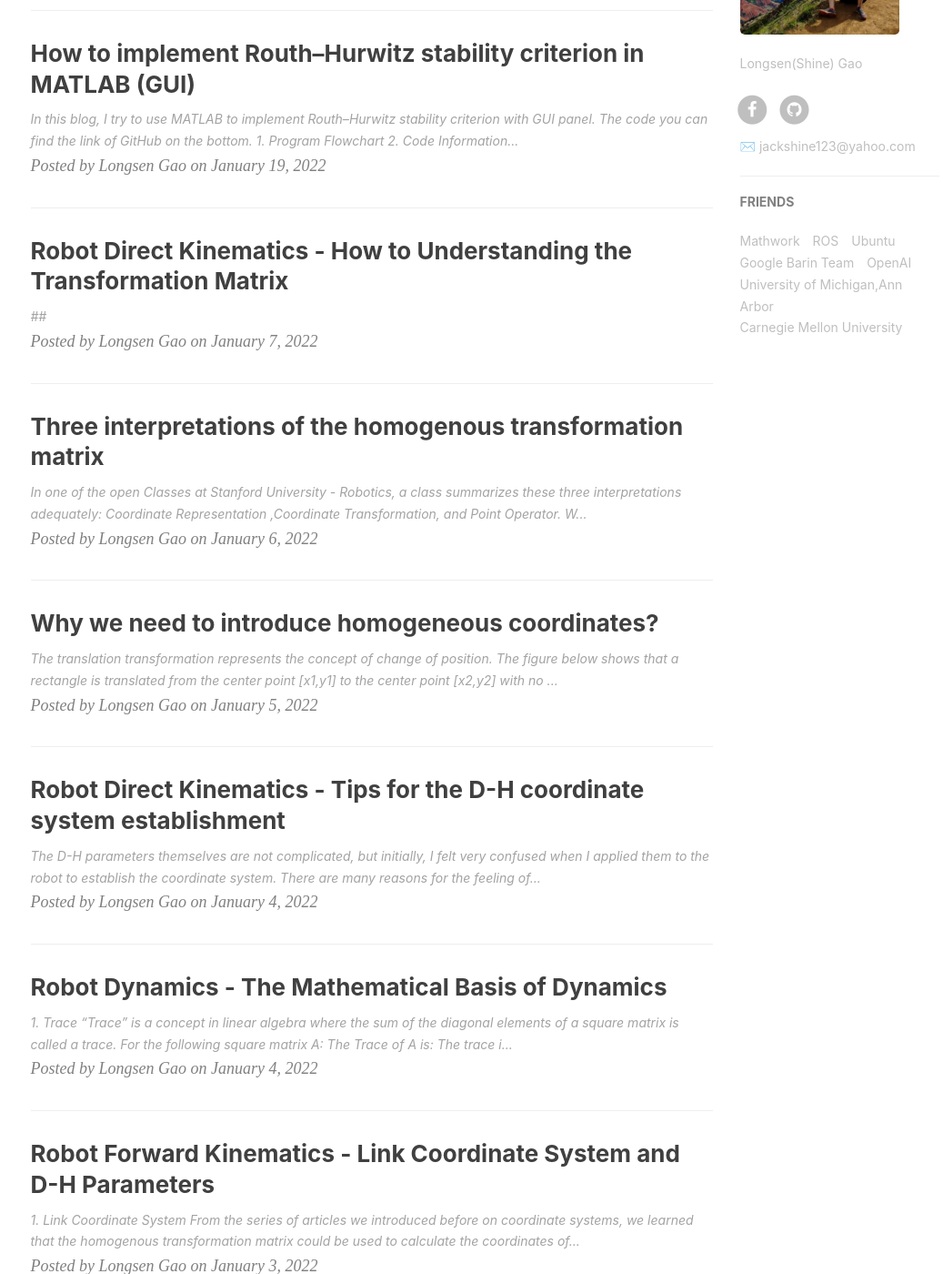
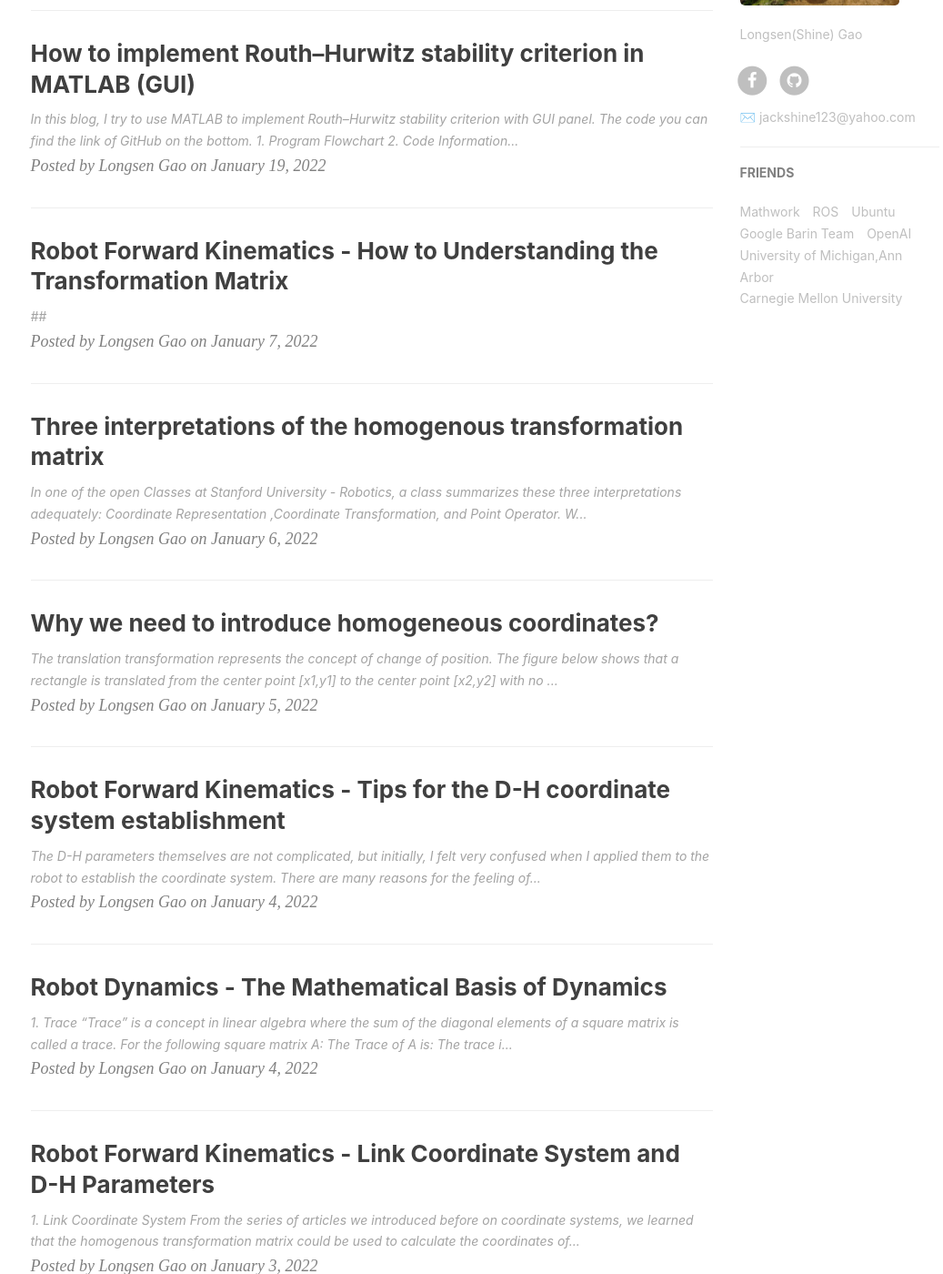
Before and after one commit to gaolongsen/gaolongsen.github.io, a Jekyll site: the page built from index.html, in a window 1280 px wide and 1400 px high, scrolled down 792 px. Shown: the whole window at 91% size, without its empty margins (134-1171 px from the left). Built offline with Jekyll 4.4.1, drawn with Linux system fonts in a browser that asks for light colours; nearby versions of some CDN libraries; the list of posts is cut into pages by our own code; comment, search, counter and statistics services are not loaded; some of the changed text lies outside the part shown.

Commit message:
correct for professional norm

```diff
--- a/_posts/2022-01-04-Robot Forward Kinematics -Tips for the DH coordinate system establishment.md
+++ b/_posts/2022-01-04-Robot Forward Kinematics -Tips for the DH coordinate system establishment.md
@@ -1,13 +1,13 @@
 ---
 layout:     post
-title:      Robot Direct Kinematics - Tips for the D-H coordinate system establishment
+title:      Robot Forward Kinematics - Tips for the D-H coordinate system establishment
 subtitle:
 date:       2022-01-04
 author:     Longsen Gao
 header-img: img/background3.jpg
 catalog: 	true
 tags:
-    - Robot Direct Kinematics
+    - Robot Forward Kinematics
     - DH Parameter
 
 ---
--- a/_posts/2022-01-07-Robot Forward Kinematics - How to Understanding the Transformation Matrix.md
+++ b/_posts/2022-01-07-Robot Forward Kinematics - How to Understanding the Transformation Matrix.md
@@ -1,13 +1,13 @@
 ---
 layout:     post
-title:      Robot Direct Kinematics - How to Understanding the Transformation Matrix
+title:      Robot Forward Kinematics - How to Understanding the Transformation Matrix
 subtitle:
 date:       2022-01-07
 author:     Longsen Gao
 header-img: img/sucai.jpg
 catalog: 	true
 tags:
-    - Robot Direct Kinematics
+    - Robot Forward Kinematics
     - DH Parameter
 
 ---
```
